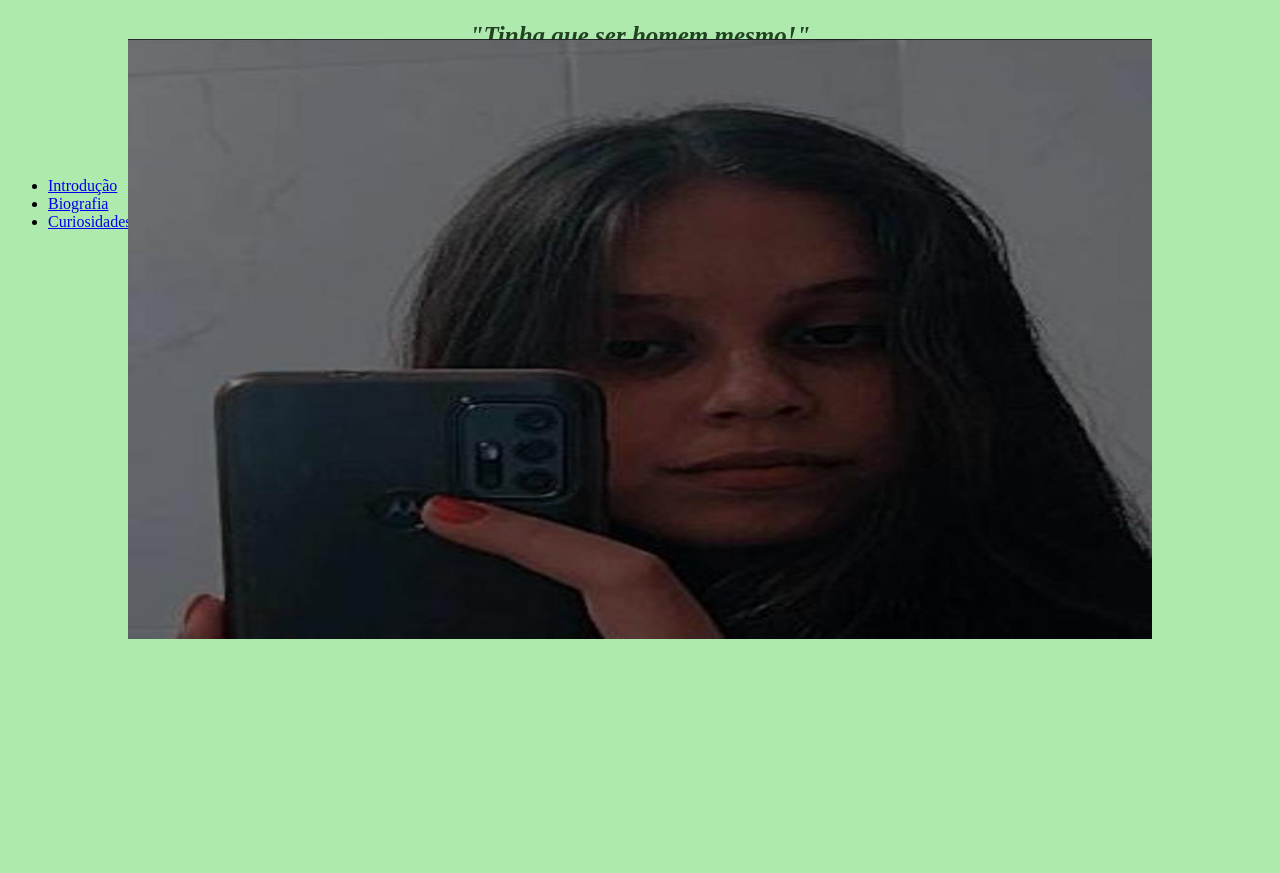
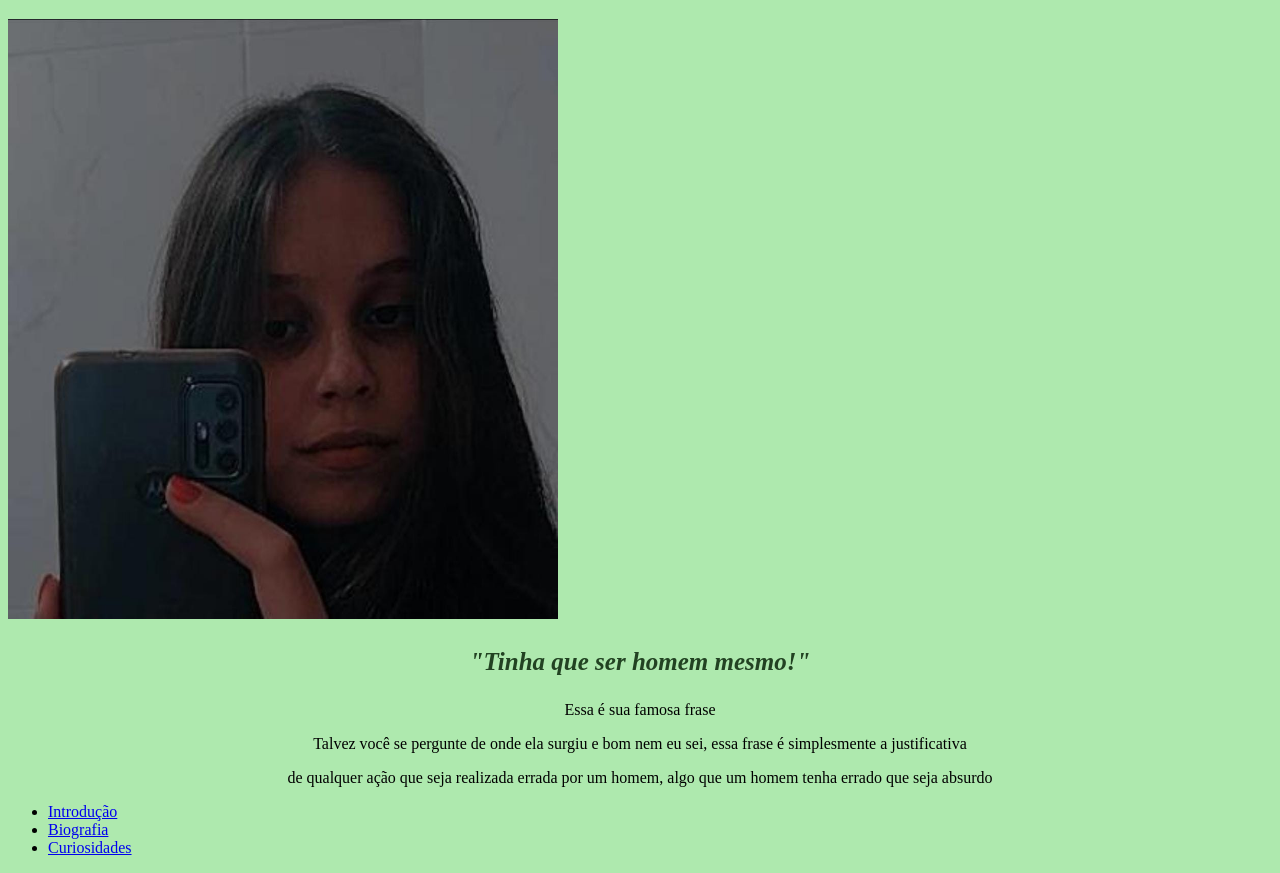
Before and after one commit to Zarinhaa/Zarinhaa.github.io, a plain HTML site: page index.html in a window 1280 px wide. Shown: the part 61-934 px from the top of the page. Before the commit the page ends 800 px from the top, so only its background shows below. Drawn offline with Linux system fonts and the light colour scheme.

Commit message:
Add files via upload

```diff
--- a/style.css
+++ b/style.css
@@ -8,11 +8,7 @@ h1 {
 }
 
 #foto {
-    width: 80%;
-    position: absolute;
-    top: 50%;
-    left: 50%;
-    transform: translate(-50%, -50%);
+    margin: auto;
 }
 
 p {
```
Also changed, not shown: index.html (+1 -0 lines).
